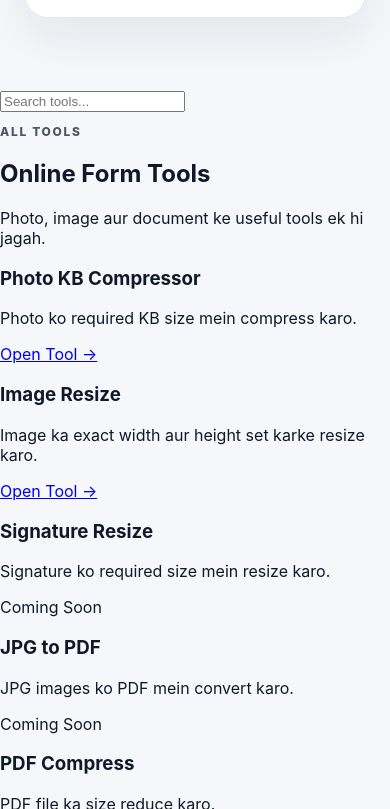
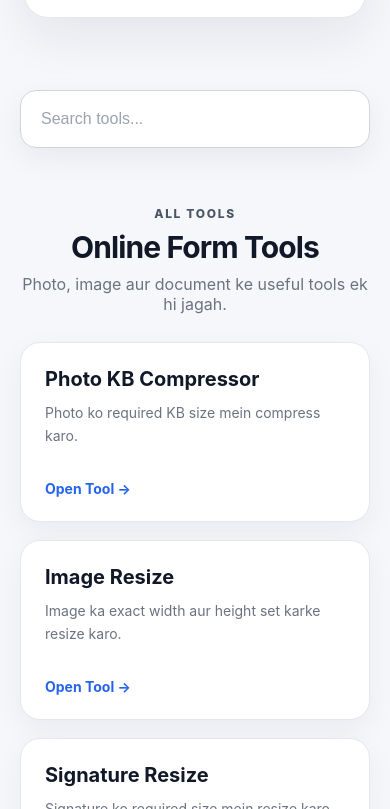
Before and after one commit to samarraj9845-cloud/smr-form-tools, a React (Vite) app in the folder frontend/: page / in a window 390 px wide. Shown: the part 915-1724 px from the top of the page. Built offline with nearby package versions, Linux system fonts and the light colour scheme; no server answers.

Commit message:
Style homepage tools directory

```diff
--- a/frontend/src/styles.css
+++ b/frontend/src/styles.css
@@ -27,3 +27,163 @@
   border-radius: 12px;
   background: #fafafa;
 }
+
+/* ===== Tools Directory ===== */
+
+.tools-search {
+  max-width: 1120px;
+  margin: 0 auto;
+  padding: 0 24px 18px;
+}
+
+.tools-search input {
+  width: 100%;
+  height: 58px;
+  padding: 0 20px;
+  border: 1px solid #d1d5db;
+  border-radius: 16px;
+  background: #ffffff;
+  color: #111827;
+  font-size: 16px;
+  outline: none;
+  box-shadow: 0 10px 30px rgba(17, 24, 39, 0.06);
+  transition: border-color .2s ease, box-shadow .2s ease;
+}
+
+.tools-search input::placeholder {
+  color: #9ca3af;
+}
+
+.tools-search input:focus {
+  border-color: #2563eb;
+  box-shadow: 0 0 0 4px rgba(37, 99, 235, 0.10);
+}
+
+.tools-section {
+  max-width: 1120px;
+  margin: 0 auto;
+  padding: 28px 24px 72px;
+}
+
+.tools-heading {
+  text-align: center;
+  max-width: 700px;
+  margin: 0 auto 28px;
+}
+
+.tools-heading .eyebrow {
+  margin-bottom: 10px;
+}
+
+.tools-heading h2 {
+  margin: 0 0 10px;
+  font-size: 36px;
+  line-height: 1.1;
+  letter-spacing: -0.03em;
+}
+
+.tools-heading > p:last-child {
+  margin: 0;
+  color: #6b7280;
+  font-size: 16px;
+}
+
+.tools-grid {
+  display: grid;
+  grid-template-columns: repeat(3, minmax(0, 1fr));
+  gap: 18px;
+}
+
+.tool-item {
+  min-height: 210px;
+  display: flex;
+  flex-direction: column;
+  padding: 24px;
+  background: #ffffff;
+  border: 1px solid #e5e7eb;
+  border-radius: 20px;
+  box-shadow: 0 10px 30px rgba(17, 24, 39, 0.05);
+  transition: transform .2s ease, box-shadow .2s ease, border-color .2s ease;
+}
+
+.tool-item:hover {
+  transform: translateY(-4px);
+  border-color: #bfdbfe;
+  box-shadow: 0 18px 40px rgba(17, 24, 39, 0.10);
+}
+
+.tool-item h3 {
+  margin: 0 0 10px;
+  font-size: 20px;
+  line-height: 1.25;
+}
+
+.tool-item p {
+  margin: 0;
+  color: #6b7280;
+  line-height: 1.6;
+  font-size: 14px;
+}
+
+.tool-link,
+.tool-coming-soon {
+  margin-top: auto;
+  padding-top: 20px;
+  font-weight: 750;
+  font-size: 14px;
+}
+
+.tool-link {
+  color: #2563eb;
+  text-decoration: none;
+}
+
+.tool-link:hover {
+  text-decoration: underline;
+}
+
+.tool-coming-soon {
+  color: #9ca3af;
+}
+
+.no-tools {
+  grid-column: 1 / -1;
+  text-align: center;
+  padding: 40px 24px;
+  background: #ffffff;
+  border: 1px dashed #d1d5db;
+  border-radius: 20px;
+}
+
+.no-tools h3 {
+  margin: 0 0 8px;
+}
+
+.no-tools p {
+  margin: 0;
+  color: #6b7280;
+}
+
+@media (max-width: 850px) {
+  .tools-search {
+    padding-left: 20px;
+    padding-right: 20px;
+  }
+
+  .tools-section {
+    padding-left: 20px;
+    padding-right: 20px;
+  }
+
+  .tools-heading h2 {
+    font-size: 30px;
+  }
+
+  .tools-grid {
+    grid-template-columns: 1fr;
+  }
+
+  .tool-item {
+    min-height: 180px;
+  }
+}
```
